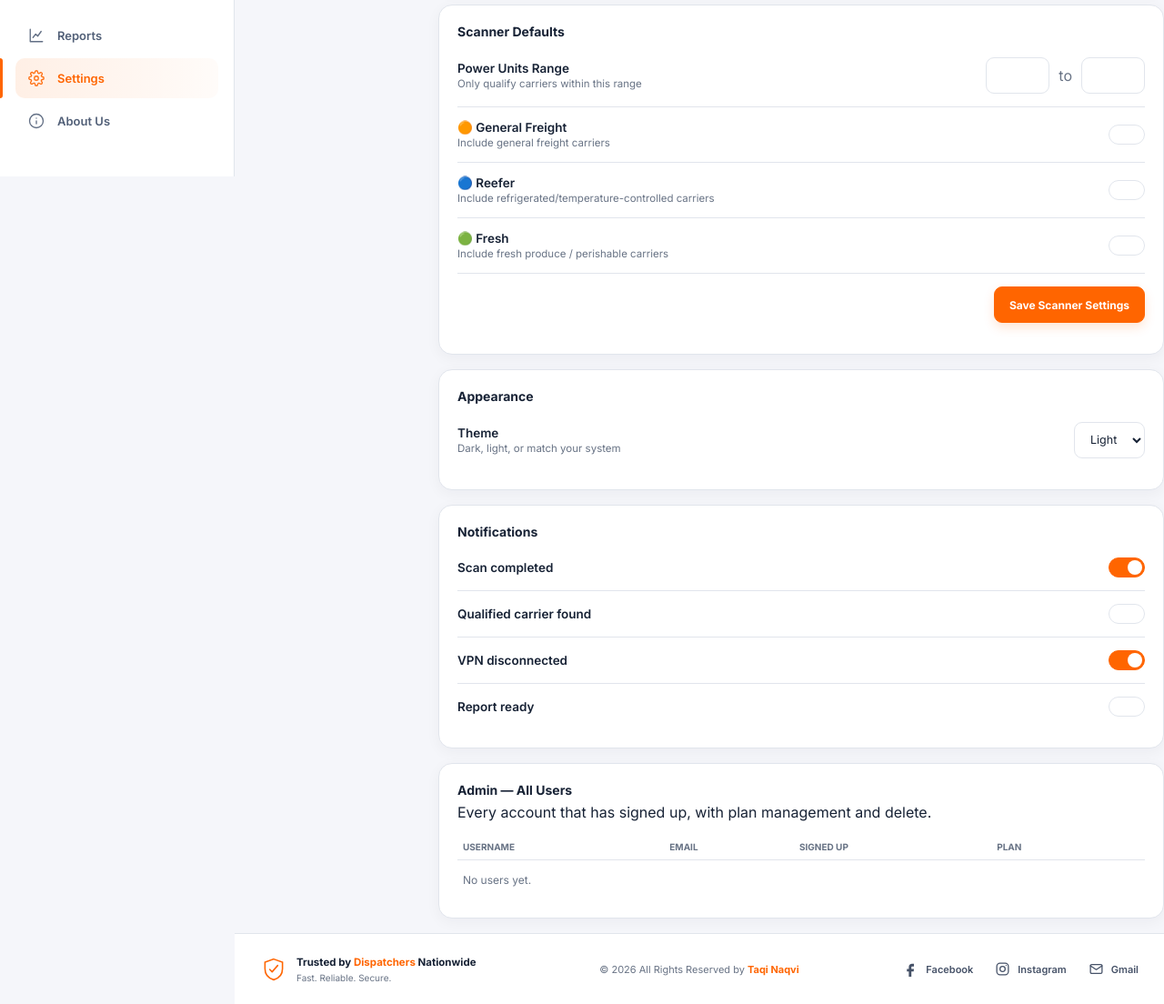
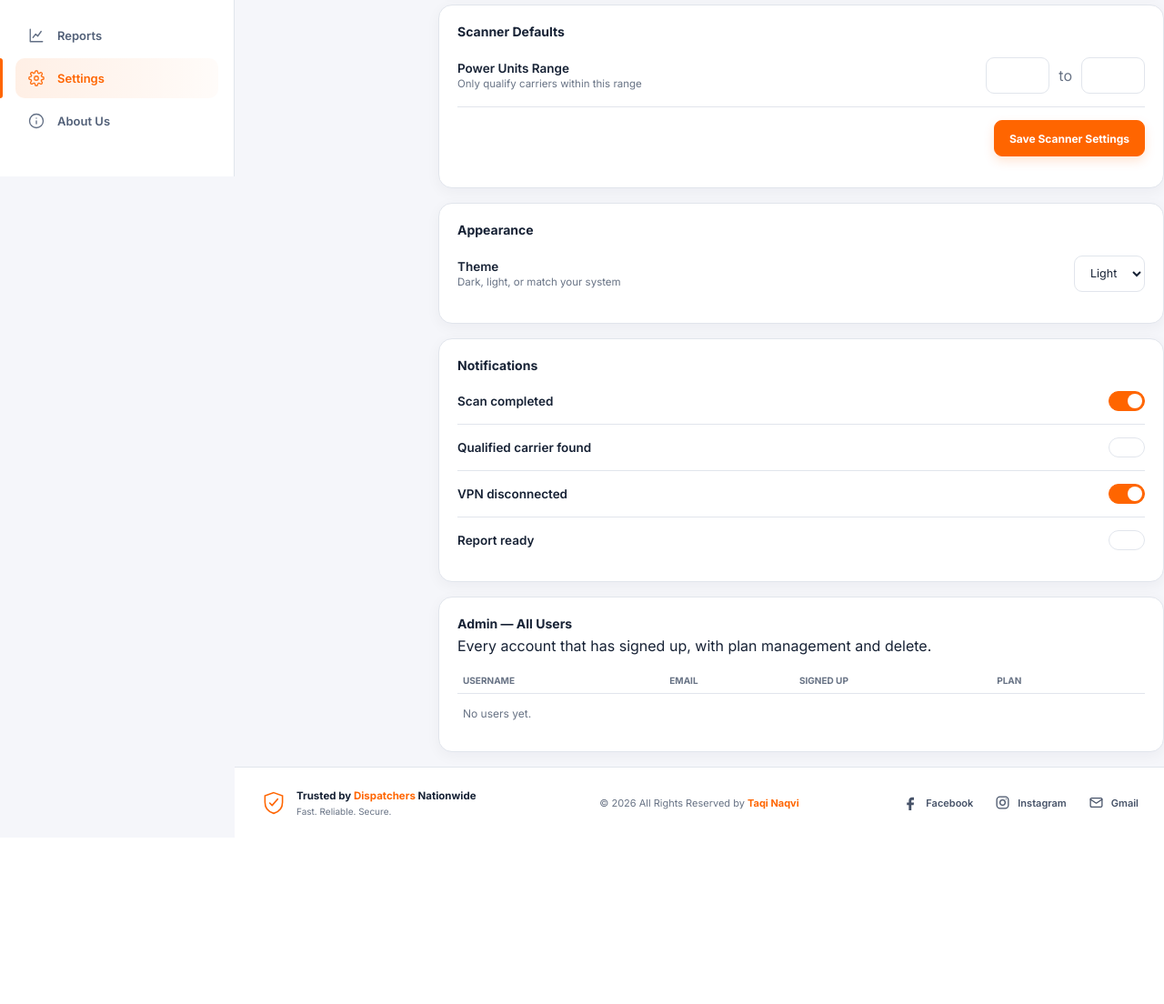
Before and after one commit to taqinaqvi072/mc-check, a Flask app: page /settings in a window 1280 px wide. Shown: the part 606-1710 px from the top of the page at 91% size. After the commit the page ends 1503 px from the top, so only its background shows below. Run offline with Flask 3, Linux system fonts and the light colour scheme; the visitor is signed in with stand-in values (Sample User, id 1); data that the repository does not hold is empty; parts of the project's set-up code (start-up, migrations or seed data) failed here and were passed over; some libraries are stand-ins or nearby versions.

Commit message:
Update settings.html

```diff
--- a/templates/settings.html
+++ b/templates/settings.html
@@ -600,36 +600,6 @@ html[data-theme="dark"] .settings-hero {
         </div>
 
         <div class="setting-row">
-          <div>
-            <div class="t">🟠 General Freight</div>
-            <div class="d">Include general freight carriers</div>
-          </div>
-          <div class="toggle" id="toggleGeneral" onclick="toggleSwitch(this)">
-            <div class="knob"></div>
-          </div>
-        </div>
-
-        <div class="setting-row">
-          <div>
-            <div class="t">🔵 Reefer</div>
-            <div class="d">Include refrigerated/temperature-controlled carriers</div>
-          </div>
-          <div class="toggle" id="toggleReefer" onclick="toggleSwitch(this)">
-            <div class="knob"></div>
-          </div>
-        </div>
-
-        <div class="setting-row">
-          <div>
-            <div class="t">🟢 Fresh</div>
-            <div class="d">Include fresh produce / perishable carriers</div>
-          </div>
-          <div class="toggle" id="toggleFresh" onclick="toggleSwitch(this)">
-            <div class="knob"></div>
-          </div>
-        </div>
-
-        <div class="setting-row">
           <div></div>
           <button class="d-btn d-btn-primary" onclick="savePrefs()">
             Save Scanner Settings
@@ -945,10 +915,6 @@ async function loadPrefs() {
 
   document.getElementById('minPu').value = p.min_power_units;
   document.getElementById('maxPu').value = p.max_power_units;
-
-  document.getElementById('toggleGeneral').classList.toggle('on', p.cargo_general);
-  document.getElementById('toggleReefer').classList.toggle('on', p.cargo_reefer);
-  document.getElementById('toggleFresh').classList.toggle('on', p.cargo_fresh);
 }
 
 
@@ -957,9 +923,6 @@ async function savePrefs() {
   const body = {
     min_power_units: parseInt(document.getElementById('minPu').value) || 0,
     max_power_units: parseInt(document.getElementById('maxPu').value) || 6,
-    cargo_general: document.getElementById('toggleGeneral').classList.contains('on'),
-    cargo_reefer: document.getElementById('toggleReefer').classList.contains('on'),
-    cargo_fresh: document.getElementById('toggleFresh').classList.contains('on'),
   };
 
   await fetch('/api/settings', {
```
